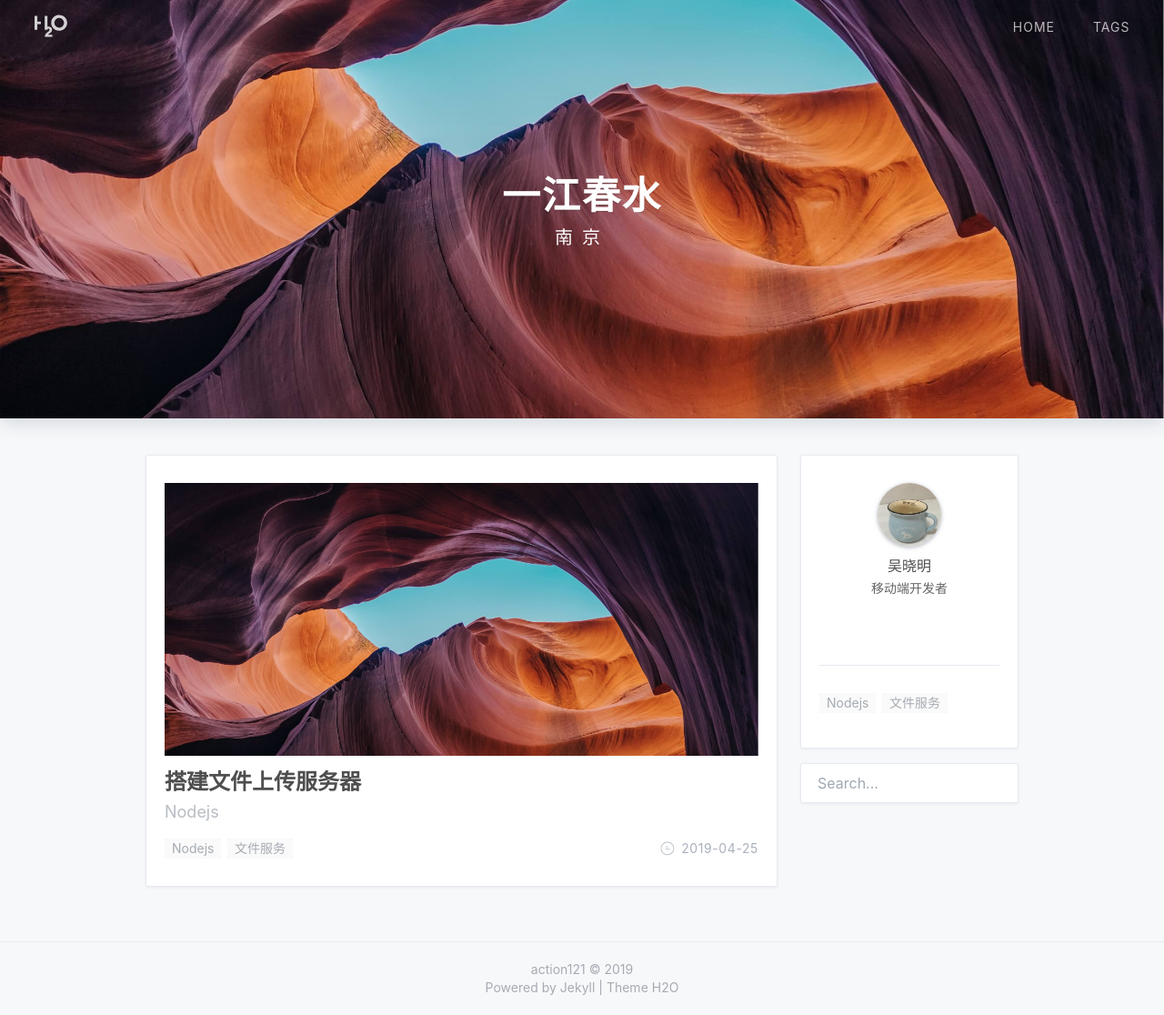
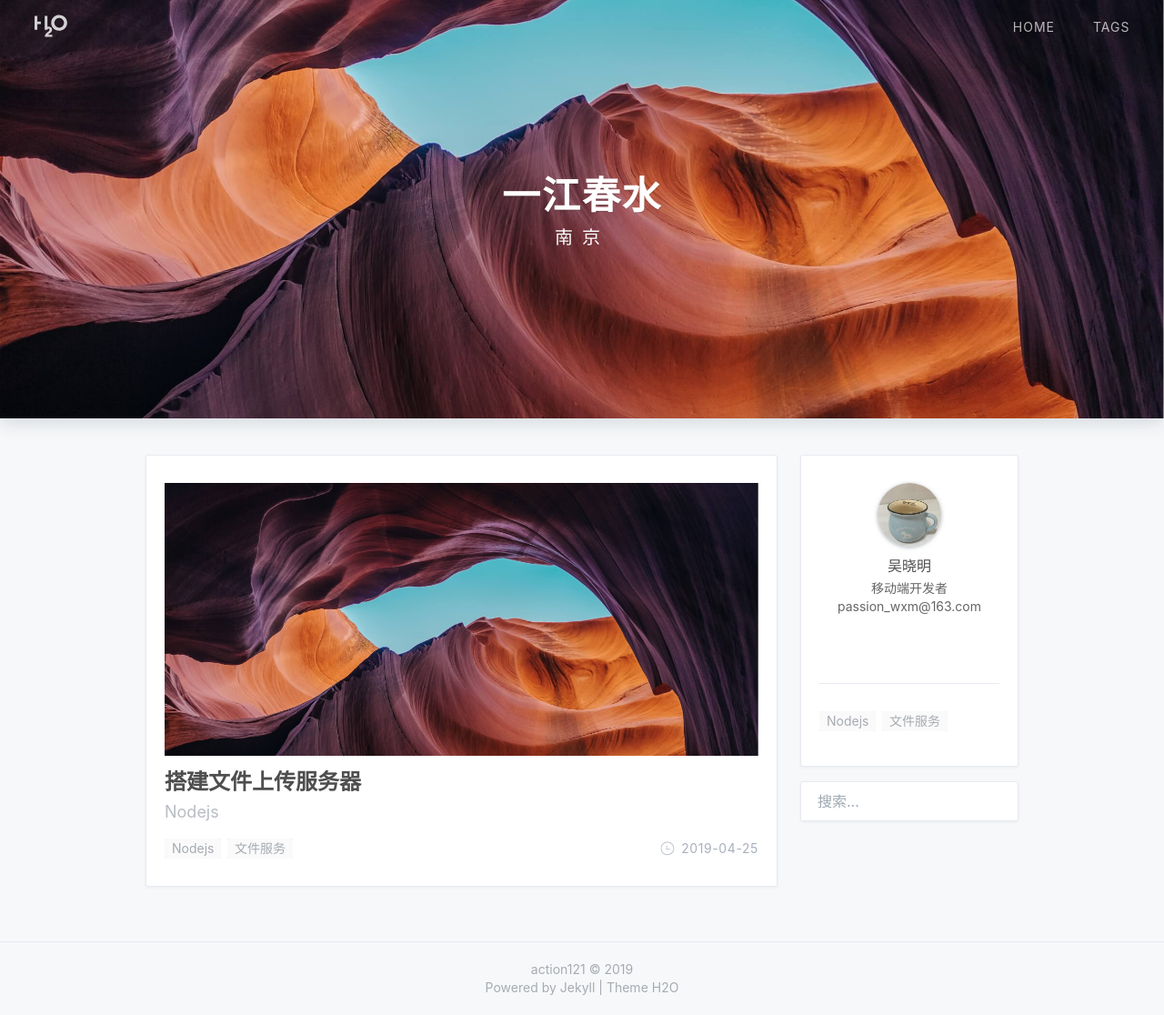
Before and after one commit to action121/action121.github.com, a Jekyll site: the page built from index.html, in a window 1280 px wide and 1116 px high. Shown: the whole window at 91% size. Built offline with Jekyll 4.4.1, drawn with Linux system fonts in a browser that asks for light colours; nearby versions of some CDN libraries; the list of posts is cut into pages by our own code; a style sheet for code colours, icons or effects is not loaded.

Commit message:
个人资料

```diff
--- a/_config.yml
+++ b/_config.yml
@@ -20,7 +20,8 @@ footer:
 author: '吴晓明'
 nickname: '一江春水'
 nickname1: 'action121'
-bio: '移动端开发者'
+bio: '移动端开发者 passion_wxm@163.com'
+email: 'passion_wxm@163.com'
 avatar: '/assets/img/profile.jpg'
 
 # Search
--- a/index.html
+++ b/index.html
@@ -93,7 +93,7 @@ header-img: '/assets/img/hero.jpg'
 
         {% if site.search %}
         <div class="search-card">
-            <input id="search_input" type="text" placeholder="Search..." autocomplete="off">
+            <input id="search_input" type="text" placeholder="搜索..." autocomplete="off">
             <i class="iconfont icon-search"></i>
             <div class="search_result"></div>
         </div>
```
